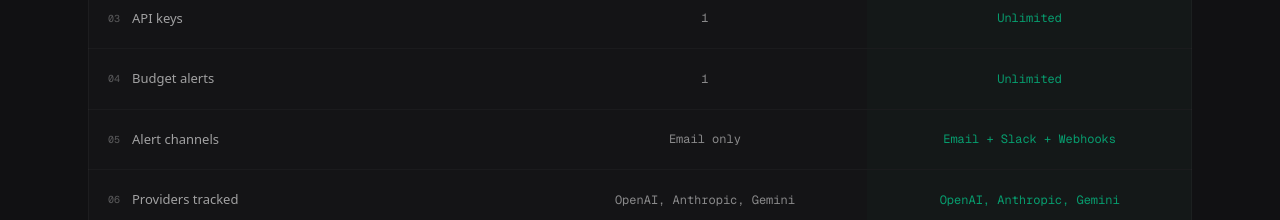
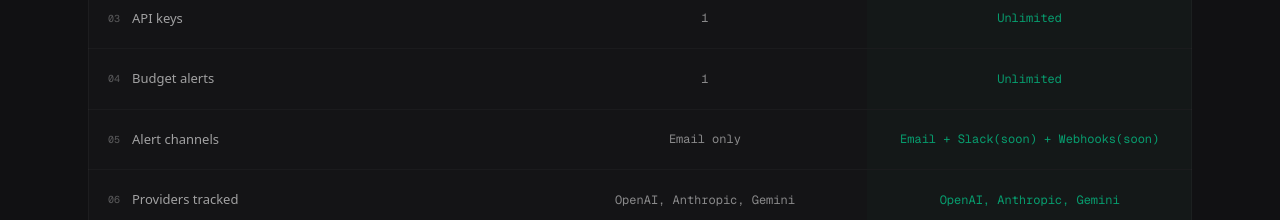
Before and after one commit to zeemscript/costrace, a Next.js app in the folder costrace-app/: page / in a window 1280 px wide. Shown: the part 4840-5060 px from the top of the page. Built offline with nearby package versions, Linux system fonts and the light colour scheme.

Commit message:
update pricing

```diff
--- a/costrace-app/components/landing/cta-section.tsx
+++ b/costrace-app/components/landing/cta-section.tsx
@@ -40,7 +40,7 @@ const features = [
   },
   {
     name: "Alert channels",
-    values: { free: "Email only", pro: "Email + Slack + Webhooks" },
+    values: { free: "Email only", pro: "Email + Slack(soon) + Webhooks(soon)" },
   },
   {
     name: "Providers tracked",
```
